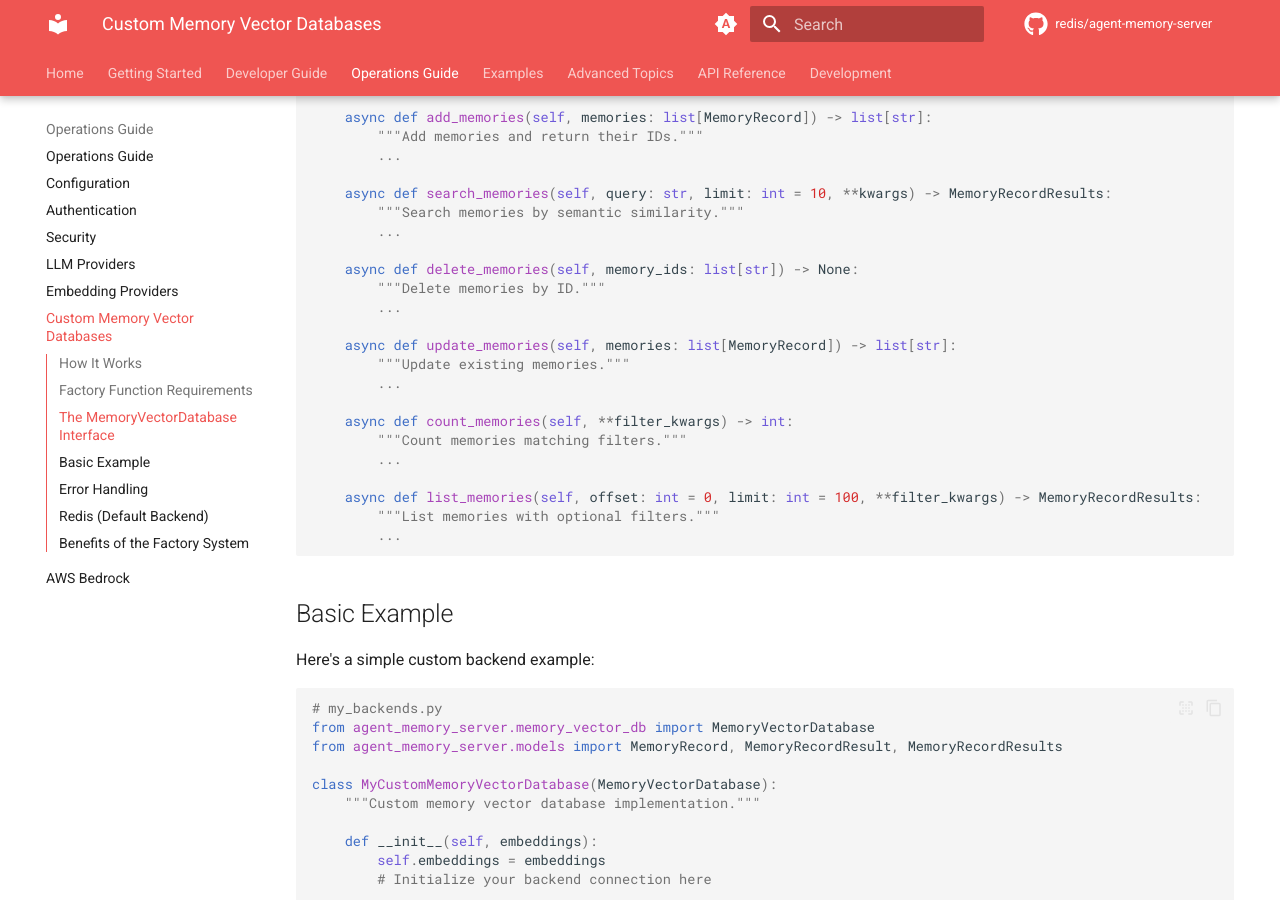
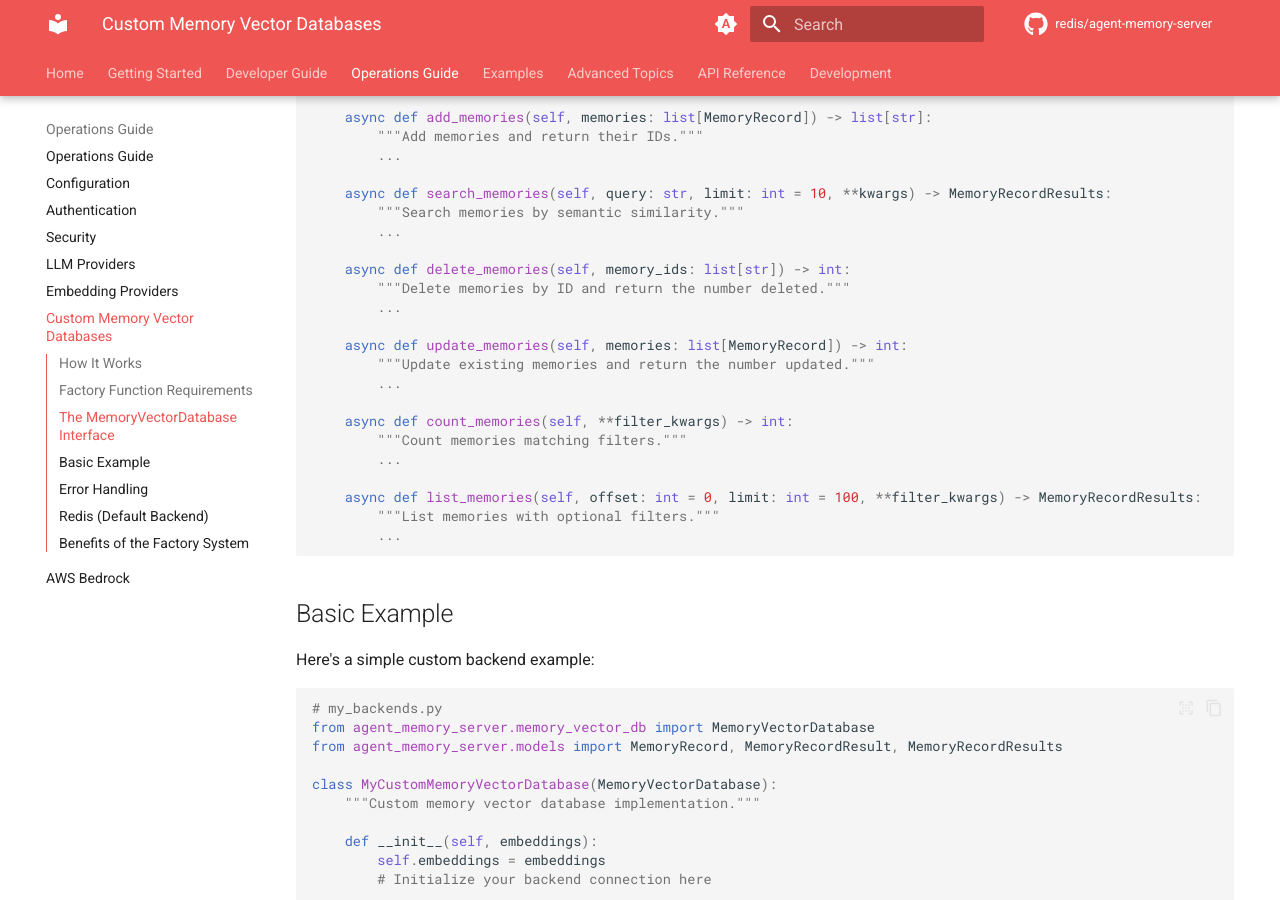
Before and after one commit to redis/agent-memory-server, an MkDocs documentation site: the page built from docs/custom-memory-vector-db.md, in a window 1280 px wide and 900 px high, scrolled down 1118 px. Built offline with MkDocs 1.6.1 and Material for MkDocs 9.7.7, drawn with Linux system fonts in a browser that asks for light colours; comment, search, counter and statistics services are not loaded; the version menu is left out.

Commit message:
Apply suggestions from code review
Co-authored-by: Copilot <175728472+Copilot@users.noreply.github.com>

```diff
--- a/docs/custom-memory-vector-db.md
+++ b/docs/custom-memory-vector-db.md
@@ -48,12 +48,12 @@ class MyCustomBackend(MemoryVectorDatabase):
         """Search memories by semantic similarity."""
         ...
 
-    async def delete_memories(self, memory_ids: list[str]) -> None:
-        """Delete memories by ID."""
+    async def delete_memories(self, memory_ids: list[str]) -> int:
+        """Delete memories by ID and return the number deleted."""
         ...
 
-    async def update_memories(self, memories: list[MemoryRecord]) -> list[str]:
-        """Update existing memories."""
+    async def update_memories(self, memories: list[MemoryRecord]) -> int:
+        """Update existing memories and return the number updated."""
         ...
 
     async def count_memories(self, **filter_kwargs) -> int:
```
Also changed, not shown: docs/advanced-memory-vector-db.md (+4 -3 lines).
